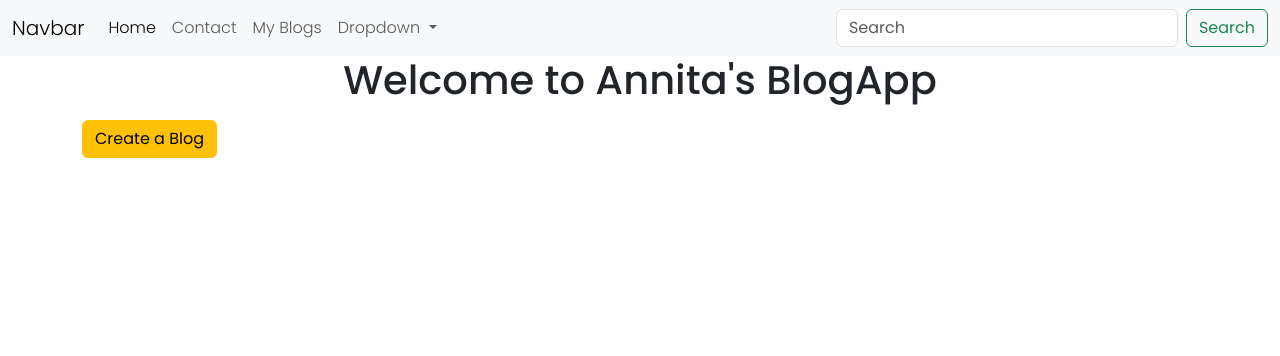
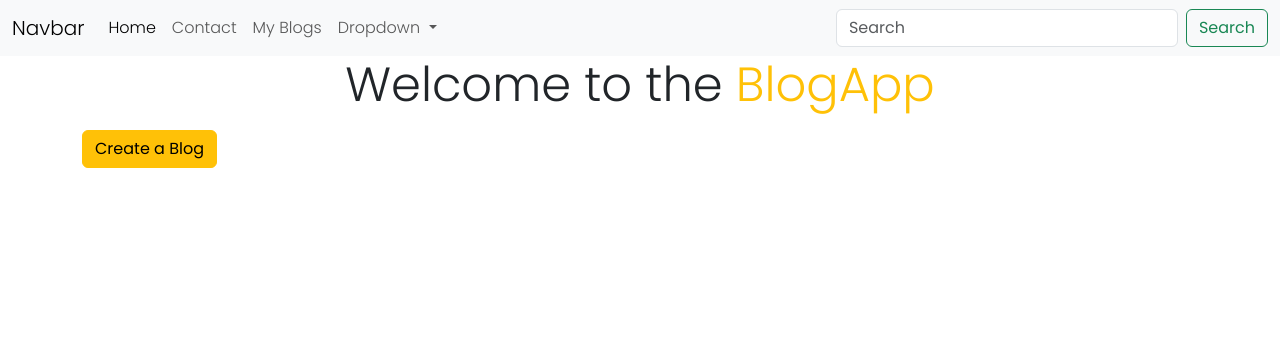
Before and after one commit to annita049/django-blogApp, a Django app: page /blog/ in a window 1280 px wide. Shown: the top 356 px of the page. Run offline with Django 5.2, Linux system fonts and the light colour scheme; data that the repository does not hold is empty.

Commit message:
changed the welcome text

```diff
--- a/blog/templates/all_blogs.html
+++ b/blog/templates/all_blogs.html
@@ -6,7 +6,7 @@ BlogAPP
 {% endblock %}
 
 {% block content %}
-<h1 class="text-center"> Welcome to Annita's BlogApp</h1>
+<h1 class="display-5 text-center"> Welcome to the <span class="text-warning">BlogApp</span></h1>
 <a href="{% url 'Create_Blog' %}" class="btn btn-warning mt-2">Create a Blog</a>
 
 <div class="container my-5">
```
